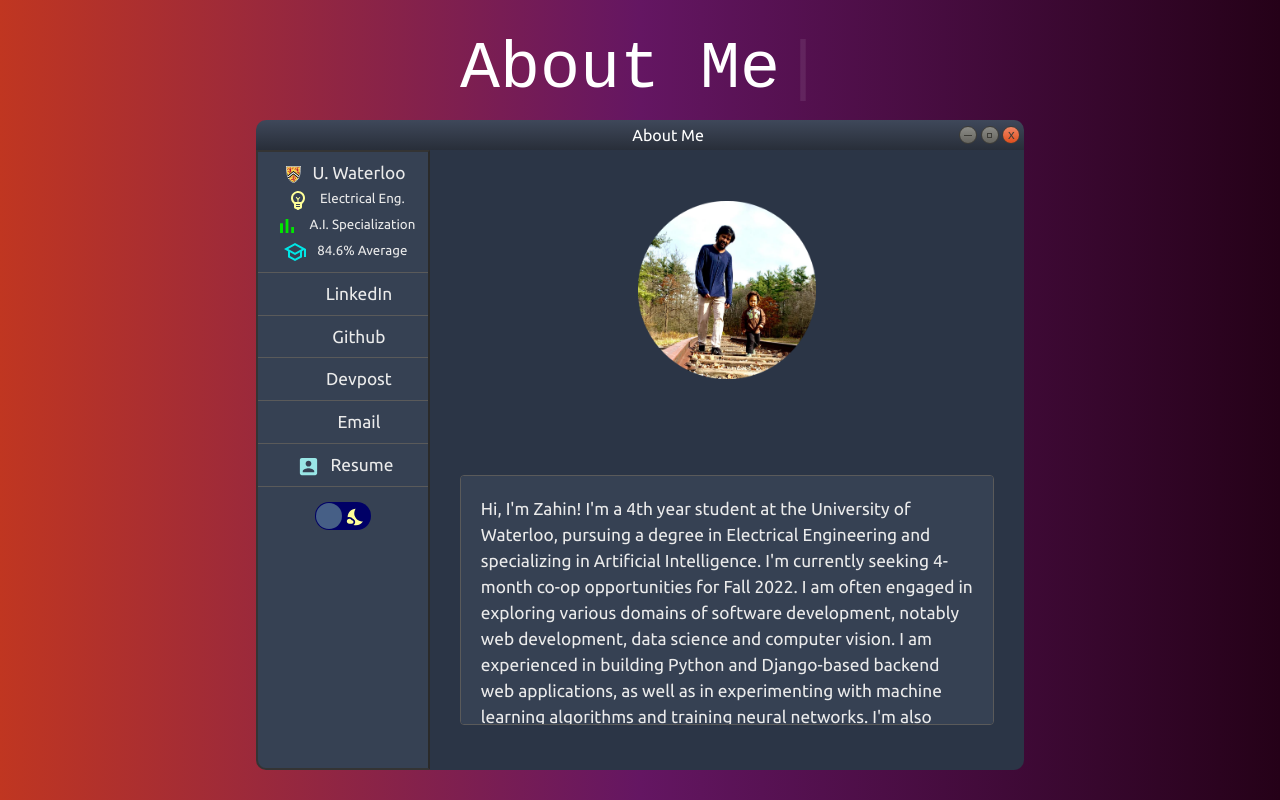
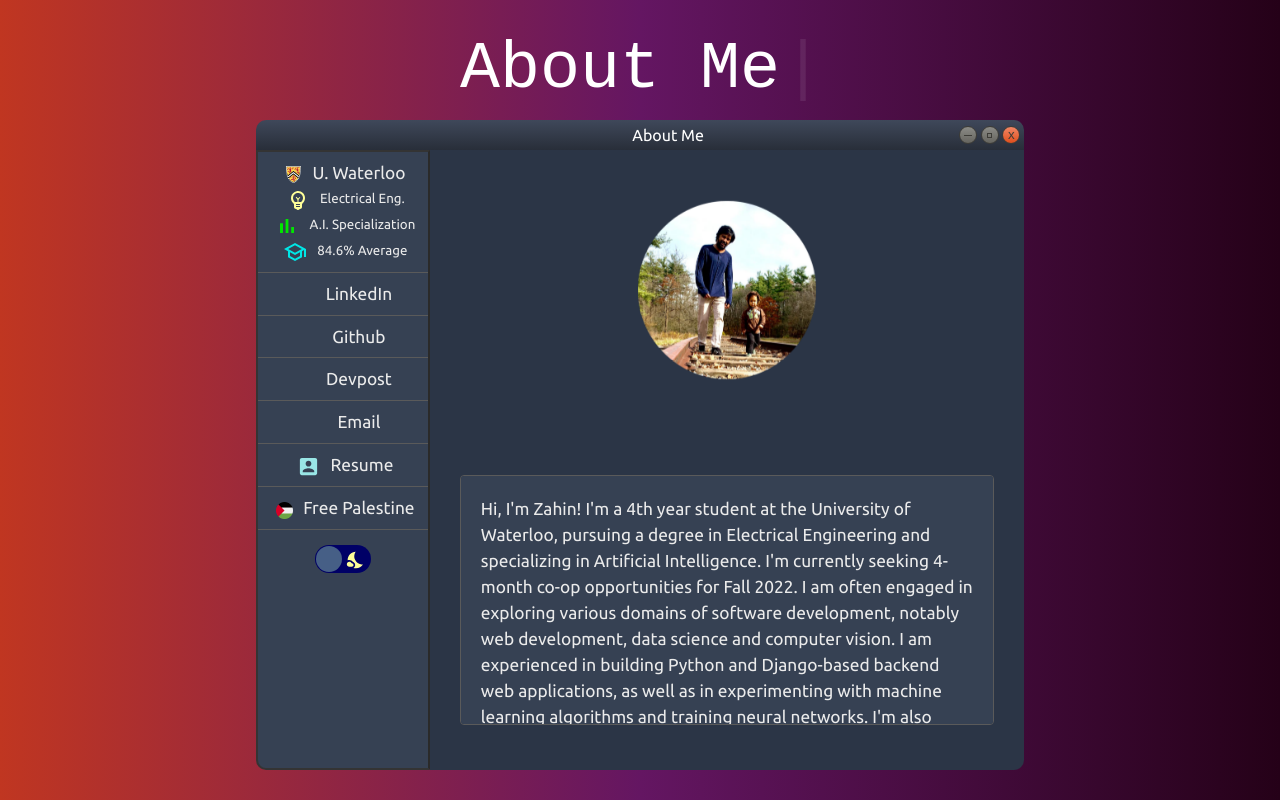
Before and after one commit to alvii147/MyBrokenPortfolio, a React (Create React App) app in the folder frontend/: page / in a window 1280 px wide. Shown: the part 780-1580 px from the top of the page. Built offline with nearby package versions, Linux system fonts and the light colour scheme; no server answers; some icons are missing.

Commit message:
add free palestine link

```diff
--- a/frontend/src/App.css
+++ b/frontend/src/App.css
@@ -26,6 +26,10 @@
     --scrollbar-bg-color: rgb(203, 185, 218);
 }
 
+html, body{
+    overflow-x: hidden;
+}
+
 body {
     background-color: var(--ubuntu-bg-middle-color);
     background-image: linear-gradient(to right, var(--ubuntu-bg-top-color), var(--ubuntu-bg-middle-color), var(--ubuntu-bg-bottom-color));
--- a/frontend/src/components/About/About.css
+++ b/frontend/src/components/About/About.css
@@ -155,6 +155,10 @@
 .about-sidebar-component-text {
     font-size: 13pt;
     padding-left: 10px;
+    -webkit-user-select: none;
+    -moz-user-select: none;
+    -ms-user-select: none;
+    user-select: none;
 }
 
 .about-sidebar-component-text-small {
--- a/frontend/src/components/About/About.js
+++ b/frontend/src/components/About/About.js
@@ -25,6 +25,7 @@ import data from './data';
 
 import AvatarRound from '../../images/About/avatar_round.png';
 import Waterloo from '../../images/About/waterloo.png';
+import Palestine from '../../images/About/palestine.png';
 
 function Projects(props, ref) {
     const [showAvatar, setShowAvatar] = useState(false);
@@ -34,6 +35,10 @@ function Projects(props, ref) {
     const darkModeStyles = {
         mainContainerStyle: {
             color: 'rgb(235, 235, 235)',
+        },
+        linkWrap: {
+            color: 'rgb(235, 235, 235)',
+            textDecoration: 'none',
         },
         titlebarStyle: {
             backgroundImage: 'linear-gradient(rgb(63, 72, 90), rgb(40, 46, 57))',
@@ -66,6 +71,10 @@ function Projects(props, ref) {
     const lightModeStyles = {
         mainContainerStyle: {
             color: 'rgb(30, 30, 30)',
+        },
+        linkWrap: {
+            color: 'rgb(30, 30, 30)',
+            textDecoration: 'none',
         },
         titlebarStyle: {
             backgroundImage: 'linear-gradient(rgb(62, 62, 62), rgb(44, 44, 44))',
@@ -130,7 +139,7 @@ function Projects(props, ref) {
                         />
                     </span>
                 </div>
-                <div data-aos="fade-left" id="about-main-block">
+                <div data-aos="flip-up" id="about-main-block">
                     <div id="about-title-bar" style={UIStyles.titlebarStyle}>
                         <div id="about-title-text-container">
                             About Me
@@ -184,7 +193,8 @@ function Projects(props, ref) {
                                 </div>
                             </div>
                             <div id="about-sidebar-socials">
-                                <div className="about-sidebar-component-container" style={UIStyles.sidebarComponentContainerStyle} onClick={(e) => {e.preventDefault(); window.open('https://www.linkedin.com/in/zahin-zaman/', '_blank');}}>
+                                <a href="https://www.linkedin.com/in/zahin-zaman/" target="_blank" rel="noopener noreferrer" style={UIStyles.linkWrap}>
+                                    <div className="about-sidebar-component-container" style={UIStyles.sidebarComponentContainerStyle}>
                                         <div className="about-sidebar-component">
                                             <div data-aos="custom-fade-in" data-aos-delay="1000" className="about-sidebar-component-icon-container">
                                                 <Linkedin color={UIStyles.linkedinIconColor} size={17} />
@@ -194,7 +204,9 @@ function Projects(props, ref) {
                                             </div>
                                         </div>
                                     </div>
-                                <div className="about-sidebar-component-container" style={UIStyles.sidebarComponentContainerStyle} onClick={(e) => {e.preventDefault(); window.open('https://github.com/alvii147', '_blank');}}>
+                                </a>
+                                <a href="https://github.com/alvii147" target="_blank" rel="noopener noreferrer" style={UIStyles.linkWrap}>
+                                    <div className="about-sidebar-component-container" style={UIStyles.sidebarComponentContainerStyle}>
                                         <div className="about-sidebar-component">
                                             <div data-aos="custom-fade-in" data-aos-delay="1000" className="about-sidebar-component-icon-container">
                                                 <Github color={UIStyles.githubIconColor} size={17} />
@@ -204,7 +216,9 @@ function Projects(props, ref) {
                                             </div>
                                         </div>
                                     </div>
-                                <div className="about-sidebar-component-container" style={UIStyles.sidebarComponentContainerStyle} onClick={(e) => {e.preventDefault(); window.open('https://devpost.com/alvii147', '_blank');}}>
+                                </a>
+                                <a href="https://devpost.com/alvii147" target="_blank" rel="noopener noreferrer" style={UIStyles.linkWrap}>
+                                    <div className="about-sidebar-component-container" style={UIStyles.sidebarComponentContainerStyle}>
                                         <div className="about-sidebar-component">
                                             <div data-aos="custom-fade-in" data-aos-delay="1000" className="about-sidebar-component-icon-container">
                                                 <Devpost color={UIStyles.devpostIconColor} size={17} />
@@ -214,6 +228,7 @@ function Projects(props, ref) {
                                             </div>
                                         </div>
                                     </div>
+                                </a>
                                 <div className="about-sidebar-component-container" style={UIStyles.sidebarComponentContainerStyle} onClick={props.scrollToContact}>
                                     <div className="about-sidebar-component">
                                         <div data-aos="custom-fade-in" data-aos-delay="1000" className="about-sidebar-component-icon-container">
@@ -224,7 +239,8 @@ function Projects(props, ref) {
                                         </div>
                                     </div>
                                 </div>
-                                <div className="about-sidebar-component-container" style={UIStyles.sidebarComponentContainerStyle} onClick={(e) => {e.preventDefault(); window.open('https://github.com/alvii147/Resume/raw/master/ZahinZaman.pdf', '_blank');}}>
+                                <a href="https://github.com/alvii147/Resume/raw/master/ZahinZaman.pdf" target="_blank" rel="noopener noreferrer" style={UIStyles.linkWrap}>
+                                    <div className="about-sidebar-component-container" style={UIStyles.sidebarComponentContainerStyle}>
                                         <div className="about-sidebar-component">
                                             <div data-aos="custom-fade-in" data-aos-delay="1000" className="about-sidebar-component-icon-container">
                                                 <AccountBoxIcon style={{color: UIStyles.resumeIconColor, fontSize: 23}} />
@@ -234,6 +250,19 @@ function Projects(props, ref) {
                                             </div>
                                         </div>
                                     </div>
+                                </a>
+                                <a href="https://www.islamicreliefcanada.org/emergencies/palestine/" target="_blank" rel="noopener noreferrer" style={UIStyles.linkWrap}>
+                                    <div className="about-sidebar-component-container" style={UIStyles.sidebarComponentContainerStyle}>
+                                        <div className="about-sidebar-component">
+                                            <div data-aos="custom-fade-in" data-aos-delay="1000" className="about-sidebar-component-icon-container">
+                                                <img alt="Palestine Icon" src={Palestine} style={{width: '17px'}} />
+                                            </div>
+                                            <div data-aos="custom-fade-in" data-aos-delay="1000" className="about-sidebar-component-text">
+                                                Free Palestine
+                                            </div>
+                                        </div>
+                                    </div>
+                                </a>
                             </div>
                             <div id="about-modeselect-container">
                                 <Switch
```
Also changed, not shown: frontend/src/images/About/palestine.png (added). Lines whose indentation alone changed are shown as unchanged.
